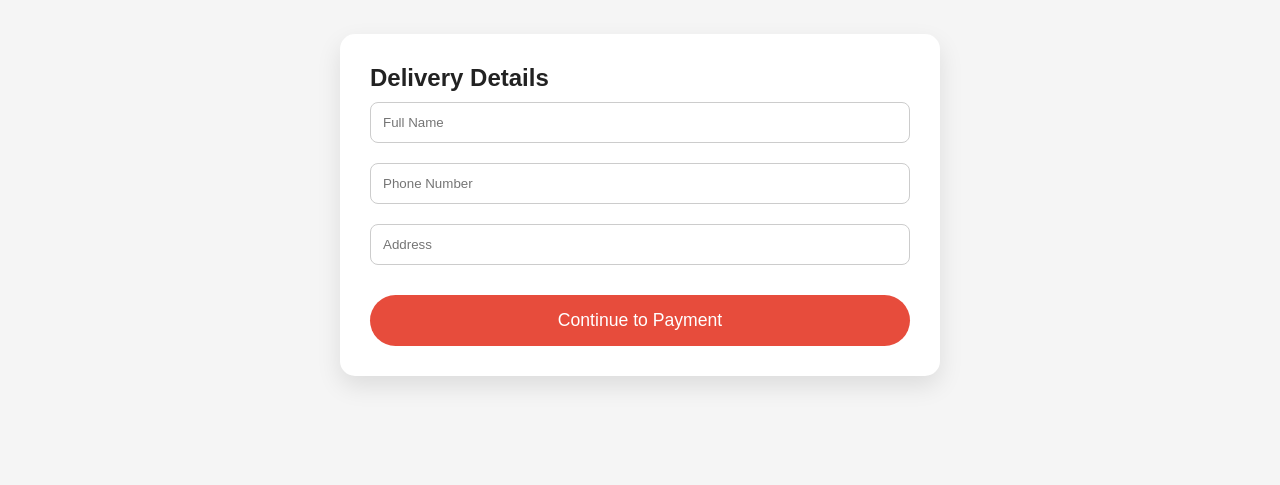
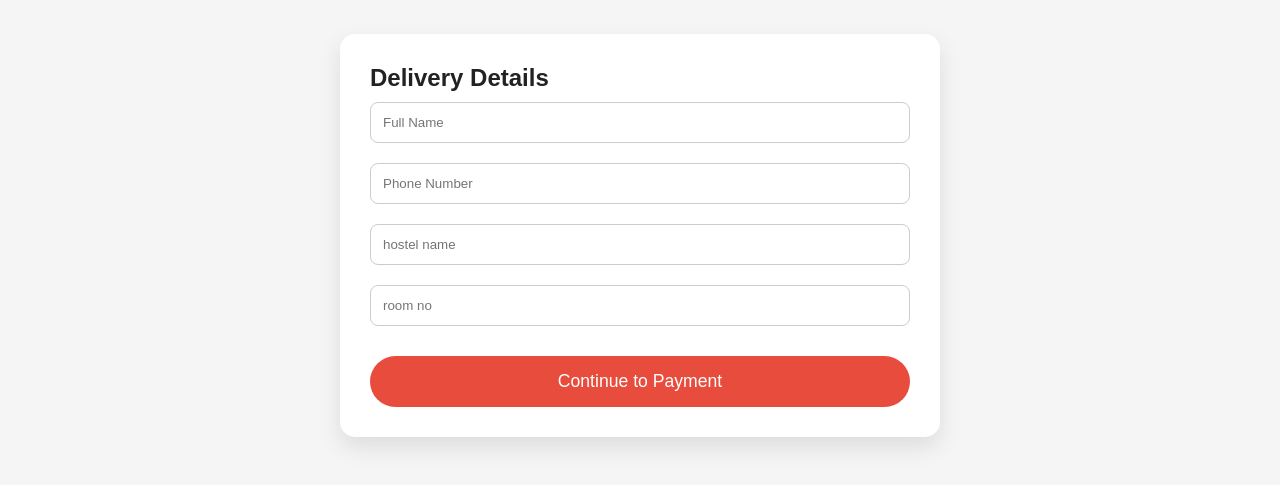
Before and after one commit to makwanarutvikp-maker/campus-kart, a plain HTML site: page checkout.html in a window 1280 px wide. Both pictures are taken after a click on the button "Continue to Payment". Shown: the part 67-552 px from the top of the page. Drawn offline with Linux system fonts and the light colour scheme.

Commit message:
Add hostel name and room number inputs to checkout

```diff
--- a/checkout.html
+++ b/checkout.html
@@ -1,3 +1,4 @@
+
 <!DOCTYPE html>
 <html>
 <head>
@@ -49,7 +50,8 @@
   <!-- ✅ FIXED IDs -->
   <input type="text" id="name" placeholder="Full Name">
   <input type="text" id="phone" placeholder="Phone Number">
-  <input type="text" id="address" placeholder="Address">
+  <input type="text" id="hostel name" placeholder="hostel name">
+  <input type="text" id="room no" placeholder="room no">
 
   <!-- ✅ FIXED BUTTON -->
   <button onclick="goToPayment()">Continue to Payment</button>
@@ -62,7 +64,9 @@ function goToPayment(){
 
   let name = document.getElementById("name").value.trim();
   let phone = document.getElementById("phone").value.trim();
-  let address = document.getElementById("address").value.trim();
+  let address = document.getElementById("hostel name").value.trim();
+  let room  = document.getElementById("room no").value.trim();
+
 
   if(name === "" || phone === "" || address === ""){
     alert("Please fill all details");
```
